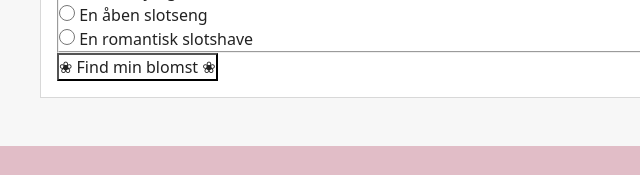
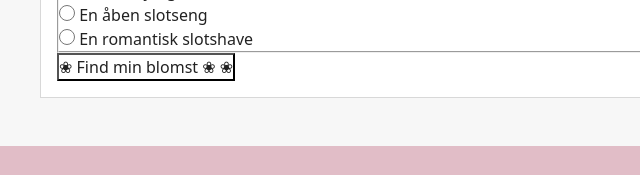
Before and after one commit to sofiemariesoegaard/bloomfest, a plain HTML site: page form.html in a window 1280 px wide. Shown: the part 883-1058 px from the top of the page, 0-640 px from the left. Drawn offline with Linux system fonts and the light colour scheme.

Commit message:
opdatering af rikkes 2

```diff
--- a/form.html
+++ b/form.html
@@ -164,7 +164,7 @@
           </label>
         </fieldset>
 
-        <button type="submit">❀ Find min blomst ❀</button>
+        <button type="submit">❀ Find min blomst ❀ ❀</button>
 
       </form>
     </section>
```
